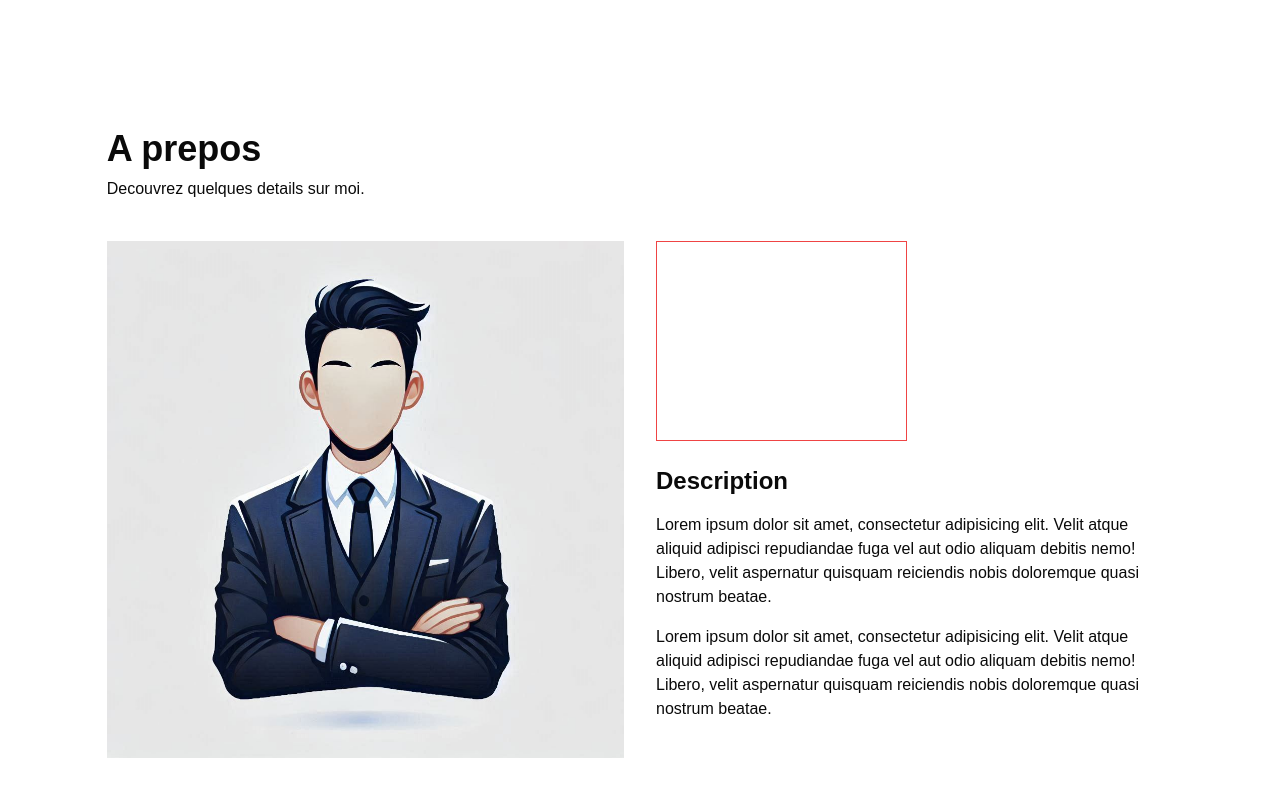
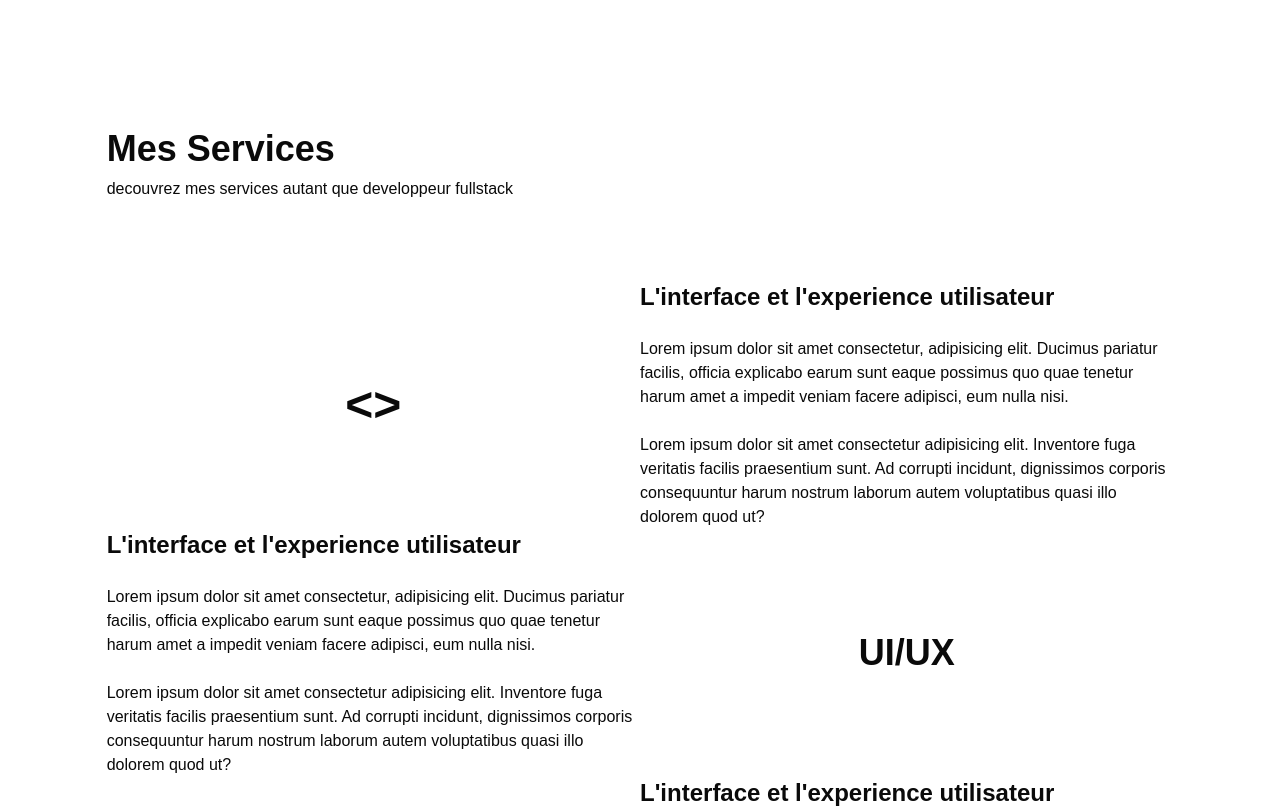
Before and after one commit to vickod/my-portfolio, a Next.js app: page / in a window 1280 px wide. Shown: the part 480-1288 px from the top of the page. Built offline with nearby package versions, Linux system fonts and the light colour scheme.

Commit message:
footer modified

```diff
--- a/src/app/page.tsx
+++ b/src/app/page.tsx
@@ -8,7 +8,7 @@ export default function Home() {
   return (
     <div className="w-full">
       <Hero />
-      <AboutHomePage />
+      {/* <AboutHomePage /> */}
       <Services />
       <ProjectsHomePage />
 
--- a/src/components/global/AboutHomePage.tsx
+++ b/src/components/global/AboutHomePage.tsx
@@ -1,6 +1,7 @@
 import Image from "next/image";
 import React from "react";
 import ImgProfile2 from "../../../public/pb2.png";
+import { GraduationCap } from "lucide-react";
 
 export default function AboutHomePage() {
   return (
@@ -10,11 +11,13 @@ export default function AboutHomePage() {
 
       <div className="grid grid-cols-2 gap-8">
         <div className="profileImg ">
-          <Image src={ImgProfile2} alt="" className="" />
+          <Image src={ImgProfile2} alt="" className=" rounded-xl" />
         </div>
         <div className="flex flex-col gap-4">
           <div className="grid grid-cols-2 gap-4">
-            <div className="h-[200px] border border-red-500"></div>
+            <div className="h-[200px] border border-neutral-300 rounded-xl flex justify-center items-center">
+              <GraduationCap className=" size-16" />
+            </div>
           </div>
           <div className="flex flex-col gap-4 mt-2">
             <h1 className="text-2xl font-semibold">Description</h1>
--- a/src/components/global/Footer.tsx
+++ b/src/components/global/Footer.tsx
@@ -4,10 +4,10 @@ import { FaGithub, FaLinkedin } from "react-icons/fa";
 
 export default function Footer() {
   return (
-    <footer className=" bg-slate-600 dark:bg-zinc-800">
+    <footer className=" bg-slate-600 dark:bg-zinc-800 py-4">
       <div className="w-11/12 xl:w-10/12 2xl:w-8/12 mx-auto">
-        <div className="flex flex-col justify-center items-center gap-8">
-          <div className="mt-8 sm:flex sm:gap-10 flex flex-col gap-6 ">
+        <div className="flex  justify-between items-center gap-8">
+          <div className=" flex gap-10  ">
             <Link
               href="about"
               className="flex gap-1 group text-zinc-300 hover:text-white"
@@ -49,7 +49,7 @@ export default function Footer() {
               />
             </Link>
           </div>
-          <div className=" flex gap-8">
+          <div className=" flex gap-8 ">
             <Link href="">
               <FaGithub
                 size="26"
@@ -63,9 +63,9 @@ export default function Footer() {
               />
             </Link>
           </div>
-          <div className="mt-6 mb-8 text-sm  text-muted-foreground">
-            <h1>© Vickod 2025. Tous droits reservés.</h1>
-          </div>
+        </div>
+        <div className="mt-6 text-center text-sm  text-muted-foreground">
+          <h1>© Vickod 2025. Tous droits reservés.</h1>
         </div>
       </div>
     </footer>
```
